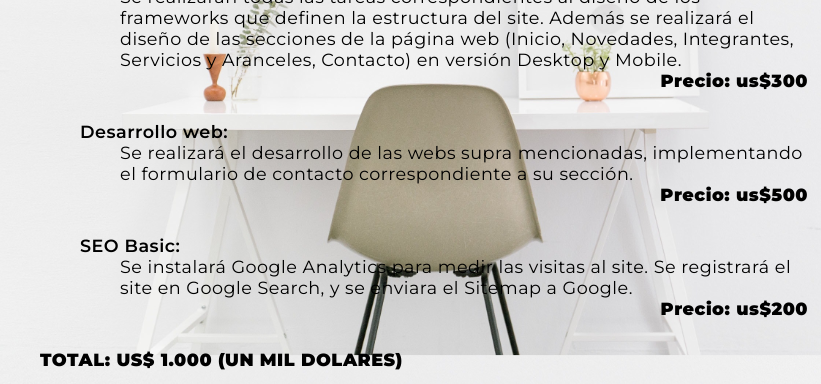
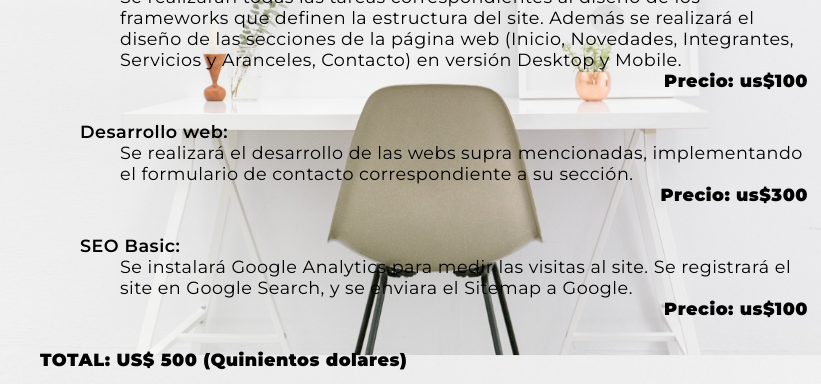
Before and after one commit to aspolchi2/presupuesto, a plain HTML site: page index.html in a window 1280 px wide. Shown: the part 498-882 px from the top of the page, 216-1037 px from the left. Drawn offline with Linux system fonts and the light colour scheme.

Commit message:
Update index.html

```diff
--- a/index.html
+++ b/index.html
@@ -36,26 +36,26 @@
             <li ><span class="almost"> Diseño de la pagina web:</span>
                 <ul>
                     <li>
-                Se realizarán todas las tareas correspondientes al diseño de los frameworks que definen la estructura del site. Además se realizará el diseño de las secciones de la página web (Inicio, Novedades, Integrantes, Servicios y Aranceles, Contacto) en versión Desktop y Mobile. <div class="bold"> Precio: us$300  </div>
+                Se realizarán todas las tareas correspondientes al diseño de los frameworks que definen la estructura del site. Además se realizará el diseño de las secciones de la página web (Inicio, Novedades, Integrantes, Servicios y Aranceles, Contacto) en versión Desktop y Mobile. <div class="bold"> Precio: us$100  </div>
             </li>
             </ul>
             <li><span class="almost"> Desarrollo web:</span>
                       <ul>
                     <li>
-                Se realizará el desarrollo de las webs supra mencionadas, implementando el formulario de contacto correspondiente a su sección.  <div class="bold"> Precio: us$500  </div>
+                Se realizará el desarrollo de las webs supra mencionadas, implementando el formulario de contacto correspondiente a su sección.  <div class="bold"> Precio: us$300  </div>
             </li>
             </ul>
             </li>
             <li><span class="almost"> SEO Basic:</span>
                    <ul>
                     <li>
-                    Se instalará Google Analytics para medir las visitas al site. Se registrará el site en Google Search, y se enviara el Sitemap a Google.  <div class="bold"> Precio: us$200  </div>
+                    Se instalará Google Analytics para medir las visitas al site. Se registrará el site en Google Search, y se enviara el Sitemap a Google.  <div class="bold"> Precio: us$100  </div>
                 </li>
                 </ul>
             </li>
             </li>
         </ul>
-        <p> <span class="bold">TOTAL: US$ 1.000 (UN MIL DOLARES) </span></p>
+        <p> <span class="bold">TOTAL: US$ 500 (Quinientos dolares) </span></p>
         <p>Modalidad de pago: El pago del presente presupuesto se realizara en dos cuotas iguales, equivalentes al cincuenta por ciento (50%), siendo la primera al iniciar el proyecto y la restante al finalizarlo.</p>
         <p>Contrato: En el caso de aceptación del presupuesto, se suscribirá contrato entre el cliente y proveedor, dando inicio al proyecto.</p>
         <p>Nota: Se deja aclarado que el presente presupuesto tiene una validez hasta el 4 de febrero del 2022.</p>
```
